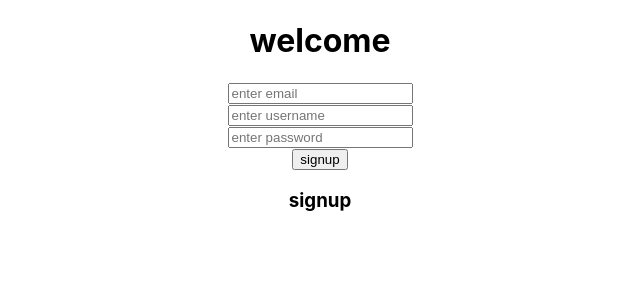
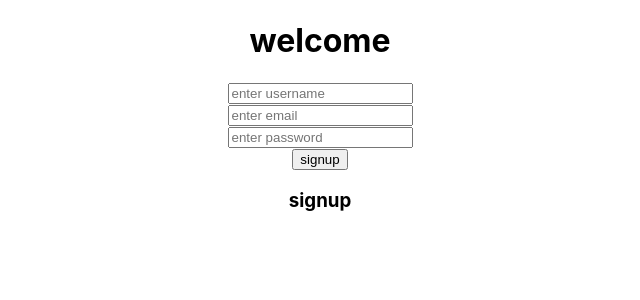
Before and after one commit to noelloera/login, a React (Create React App) app: page / in a window 1280 px wide. Both pictures are taken after a click on the element "login". Shown: the top 300 px of the page, without its empty margins (320-960 px from the left). Built offline with nearby package versions, Linux system fonts and the light colour scheme; what password-validator would draw is missing.

Commit message:
Added the hange handlers for each triggered element to check for validation of email and password

```diff
--- a/src/Components/Email/Email.js
+++ b/src/Components/Email/Email.js
@@ -1,9 +1,22 @@
-import React from "react"
+import React from "react";
 
-export default function Email(props) {
-    return (
+const Email = React.forwardRef((props, ref) => {
+  class Email extends React.Component {
+    constructor(props) {
+      super(props);
+    }
+    render() {
+      return (
         <div>
-            <input placeholder="enter email" onChange={props.onChange}></input>
+          <input
+            ref={ref} {...props}
+            placeholder="enter email"
+            type="text" className="emailInput" />
         </div>
-    )
-}
+      );
+    }
+  }
+  return <Email />;
+});
+
+export default Email;
--- a/src/Components/Login/Login.js
+++ b/src/Components/Login/Login.js
@@ -1,20 +1,16 @@
 import React from "react";
-import Email from "../Email/Email"
-import Username from "../Username/Username"
-import Password from "../Password/Password"
-import Button from "../Button/Button"
+import Email from "../Email/Email";
+import Username from "../Username/Username";
+import Password from "../Password/Password";
+import Button from "../Button/Button";
 //Password validator
-import passwordValidator from "password-validator"
+import passwordValidator from "password-validator";
 //Email validator
-import emailValidator from "email-validator"
+import emailValidator from "email-validator";
 //email.validate() checks if email requirements are met
 const password = new passwordValidator();
 //requirements for password
-password
-.is().min(6)
-.is().max(18)
-.has().digits(1)
-.has().not().spaces()
+password.is().min(6).is().max(18).has().digits(1).has().not().spaces();
 //password.validate() will check if requirements met
 
 export default class Login extends React.Component {
@@ -23,36 +19,56 @@ export default class Login extends React.Component {
     this.state = {
       option: "login",
       username: "",
-      validUser: true,
       password: "",
       validPass: true,
       email: "",
-      validEmail: true
+      validEmail: true,
     };
     this.handleChange = this.handleChange.bind(this);
     this.handleSubmit = this.handleSubmit.bind(this);
+    //refs
+    this.email = React.createRef();
+    this.password = React.createRef();
+    this.username = React.createRef();
   }
 
   handleChange(e) {
-    //if(email){validEmail = false / if(emailValidator.validate(email.value)){validEmail=false}}
+    //On event should check which of the refs are being triggered
+    console.log(this.email.current.value)
+    console.log(this.password.current.value)
+    //console.log(this.username.current.value)
+
+    /*if (this.email.current.value!==null) {
+      console.log("email is triggered");
+    }
+    if (this.password.current.value!==null) {
+      console.log("password is triggered");
+    }
+    if (this.username.current.value!==null) {
+      console.log("username is triggered");
+    }*/
+    /*if(email){
+      validEmail = false
+      if(emailValidator.validate(e.target.value)){validEmail=false}}*/
     //if(password & option==signup)
     //if(password)
     ///if(signup){//validPassword = false / if(password.validate)
     //}else{state.password=value}
     //if(username)
   }
-  handleSubmit(e) { }
+  handleSubmit(e) {}
 
   render() {
     return (
       <div>
         <h1>welcome</h1>
-        {this.state.option==="signup"?<Email onChange={this.handleChange} />: null}
-        {this.state.validEmail? null: <p>enter valid email</p>}
-        <Username onChange={this.handleChange} />
-        {this.state.validUser? null: <p>enter valid username</p>}
-        <Password onChange={this.handleChange} />
-        {this.state.validPass? null: <p>enter valid email</p>}
+        {this.state.option === "signup" ? (
+          <Username ref={this.username} onChange={this.handleChange} />
+        ) : null}
+        {this.state.validEmail ? null : <p>enter valid email</p>}
+        <Email ref={this.email} onChange={this.handleChange} />
+        <Password ref={this.password} onChange={this.handleChange} />
+        {this.state.validPass ? null : <p>enter valid email</p>}
         <Button option={this.state.option} onSubmit={this.handleSubmit} />
         <h3
           onClick={(e) => {
--- a/src/Components/Password/Password.js
+++ b/src/Components/Password/Password.js
@@ -1,9 +1,22 @@
-import React from "react"
+import React from "react";
 
-export default function Password(props) {
-    return (
+const Password = React.forwardRef((props, ref) => {
+  class Password extends React.Component {
+    constructor(props) {
+      super(props);
+    }
+    render() {
+      return (
         <div>
-            <input placeholder="enter password" onChange={props.onChange}></input>
+          <input
+            ref={ref} {...props}
+            placeholder="enter password"
+            type="text" className="passwordInput" />
         </div>
-    )
-}
+      );
+    }
+  }
+  return <Password />;
+});
+
+export default Password;
--- a/src/Components/Username/Username.js
+++ b/src/Components/Username/Username.js
@@ -1,9 +1,22 @@
-import React from "react"
+import React from "react";
 
-export default function Username(props) {
-    return (
+const User = React.forwardRef((props, ref) => {
+  class User extends React.Component {
+    constructor(props) {
+      super(props);
+    }
+    render() {
+      return (
         <div>
-            <input placeholder="enter username" onChange={props.onChange}></input>
+          <input
+            ref={ref} {...props}
+            placeholder="enter username"
+            type="text" className="usernameInput" />
         </div>
-    )
-}
+      );
+    }
+  }
+  return <User />;
+});
+
+export default User;
```
